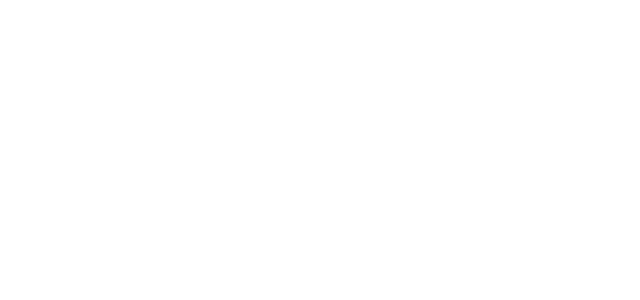
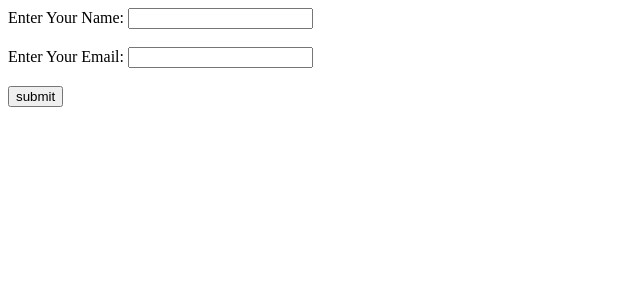
Before and after one commit to Muhammad-Sulman/ReactFirstApp, a React (Vite) app in the folder react-App1.0/: page / in a window 1280 px wide. Shown: the top 300 px of the page, without its empty margins (0-640 px from the left). Built offline with nearby package versions, Linux system fonts and the light colour scheme.

Commit message:
45 | Handling Multiple Input Fields In React Form | Forms In React

```diff
--- a/react-App1.0/src/App.jsx
+++ b/react-App1.0/src/App.jsx
@@ -20,6 +20,8 @@
 // import Parentclass from './Parentclass';
 // import StylingComponent from './StylingComponent';
 // import BsComponent from './BsComponent';
+
+import MultipleInput from "./MultipleInput";
 
 // import ControlledFunction from "./ControlledFunction";
 
@@ -85,7 +87,7 @@
           </NameContext.Provider> */}
           {/* <ControlledComp></ControlledComp> */}
           {/* <ControlledFunction/> */}
-
+          <MultipleInput/>
 
 
       </>
--- /dev/null
+++ b/react-App1.0/src/MultipleInput.jsx
@@ -0,0 +1,38 @@
+import React from 'react'
+
+export default class MultipleInput extends React.Component {
+    constructor(props) {
+        super(props)
+
+        this.state = {
+        name: "",
+        email: ""
+        }
+    }
+
+    handleChange = (e) => {
+        // console.log(e.target.value + " => " + e.target.name)
+        const new_value =  (e.target.name === 'email') ? e.target.value.toLowerCase() : e.target.value;
+        this.setState({
+            [e.target.name] : new_value    //The square brackets ([]) in [e.target.name] are used for computed property names in JavaScript. This allows us to dynamically set the key of the object when updating the state. JavaScript would treat e.target.name as a literal key, not as a variable. This would cause an error.
+        })
+    }
+
+    render() {
+    return (
+            <div>
+                <form>
+                    <label htmlFor="">Enter Your Name: </label>
+                    <input type="text" name="name" value={this.state.name}  onChange={this.handleChange}/>
+                    <br />
+                    <br />
+                    <label htmlFor="">Enter Your Email: </label>
+                    <input type="email" name="email" value={this.state.email}  onChange={this.handleChange} />
+                    <br />
+                    <br />
+                    <input type="submit" value="submit" />
+                </form>
+            </div>
+        )
+    }
+}
```
